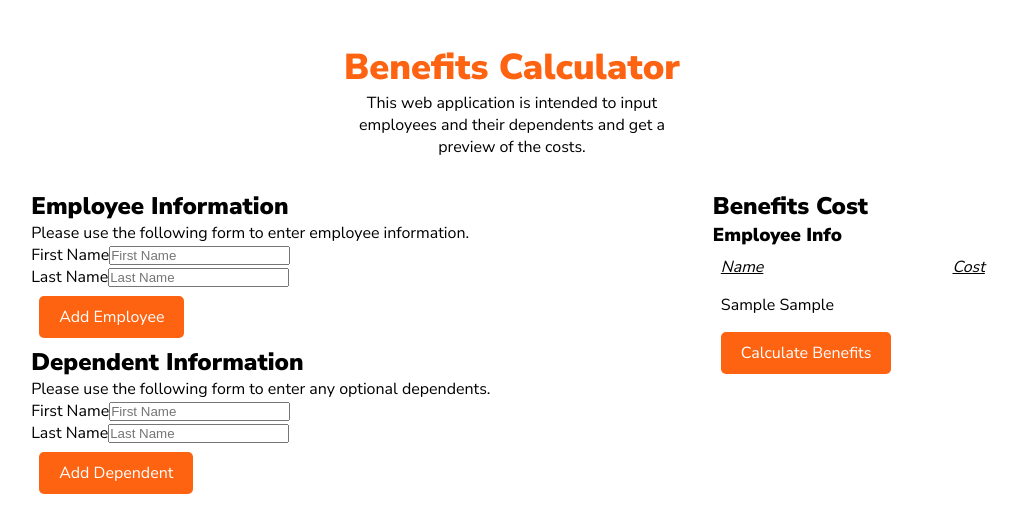
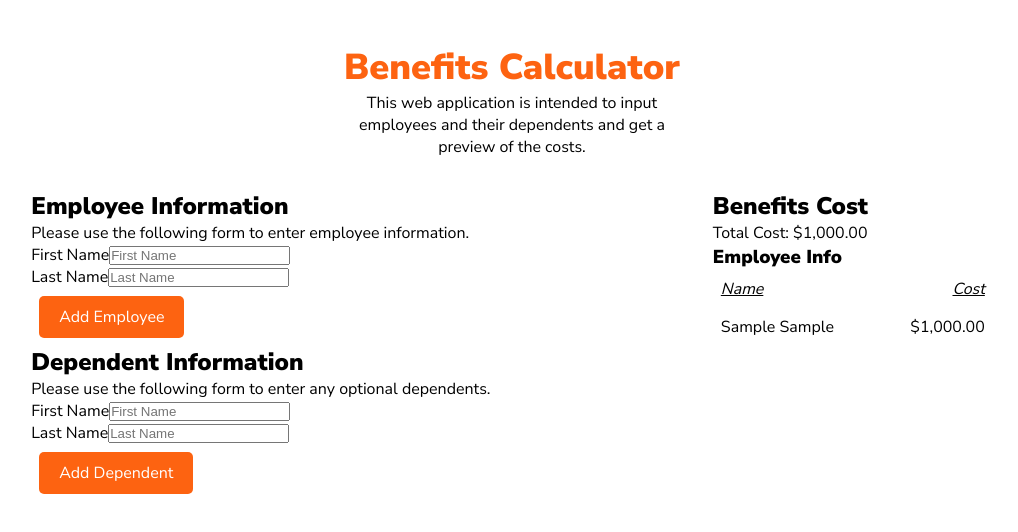
Before and after one commit to jvmontes/p-benefits-app, a Next.js app: page / in a window 1280 px wide. Both pictures are taken after typing "Sample", "Sample" into the empty fields and a click on the input "Add Employee". Shown: the top 532 px of the page, without its empty margins (128-1146 px from the left). Built offline with nearby package versions, Linux system fonts and the light colour scheme.

Commit message:
Remove Dependents from the list, clean up calculation logic, remove calculate button and permeate changes from updates, add method to truncate names if longer than 10 chars, add number formatter.

```diff
--- a/package.json
+++ b/package.json
@@ -14,6 +14,7 @@
     "next": "13.3.0",
     "react": "18.2.0",
     "react-dom": "18.2.0",
+    "react-icons": "^4.8.0",
     "uuidv4": "^6.2.13"
   }
 }
--- a/src/pages/index.js
+++ b/src/pages/index.js
@@ -1,11 +1,9 @@
 import Head from 'next/head'
-import { Inter } from 'next/font/google'
 import styles from '@/styles/Home.module.css'
 import { useState } from 'react'
 import AddPerson from '@/Components/AddPerson'
 import { v4 as uuid } from 'uuid';
-
-const inter = Inter({ subsets: ['latin'] })
+import { FaMinusSquare } from 'react-icons/fa'
 
 const DEFAULT_EMPLOYEE_COST = 1000;
 const DEFAULT_DEPENDENT_COST = 500;
@@ -17,42 +15,53 @@ export default function Home() {
   const [dependents, setDependents] = useState([]);
   const [totalCost, setTotalCost] = useState(0);
 
+  const formatter = new Intl.NumberFormat('en-US', {
+    style: 'currency',
+    currency: 'USD',
+  });
+
   function addEmployee(e) {
-    setEmployee(e);
+    var calculatedEmployeeCost = calculateDiscount(e, DEFAULT_EMPLOYEE_COST);
+    setEmployee({
+      firstName: e.firstName,
+      lastName: e.lastName,
+      cost: calculatedEmployeeCost
+    });
+
+    setTotalCost(0);
+    setTotalCost(prevTotalCost => prevTotalCost + calculatedEmployeeCost);
+    dependents.map((dependent) => {
+      setTotalCost(prevTotalCost => prevTotalCost + dependent.cost);
+    })
   }
 
   function addDependent(d) {
     const unique_id = uuid();
-    d.key = unique_id.slice(0, 8)
+    d.key = unique_id.slice(0, 8);
+    d.cost = calculateDiscount(d, DEFAULT_DEPENDENT_COST);
+
+    setTotalCost(prevTotalCost => prevTotalCost + d.cost);
     setDependents([...dependents, d]);
+  }
+
+  function onRemoveDependent(key) {
+    var dependentToRemove = dependents.find(dependent => dependent.key === key);
+    setTotalCost(prevTotalCost => prevTotalCost - dependentToRemove.cost);
+    setDependents(dependents.filter((dependent) => dependent.key !== key));
   }
 
   function calculateDiscount(person, cost) {
     return (person.firstName[0] === "A" || person.firstName[0] === "a") ? cost * DISCOUNT_MULTIPLE : cost;
   }
 
-  function calculateBenefits(event) {
-    event.preventDefault();
-
-    setTotalCost(0);
-
-    if (employee.firstName !== undefined) {
-      var calculatedEmployeeCost = calculateDiscount(employee, DEFAULT_EMPLOYEE_COST);
-      setEmployee({
-        firstName: employee.firstName,
-        lastName: employee.lastName,
-        cost: calculatedEmployeeCost
-      });
-      setTotalCost(prevTotalCost => prevTotalCost + calculatedEmployeeCost);
+  function truncateIfNecessary(string) {
+    if (string.length > 10) {
+      var truncated = string.slice(0, 9);
+      truncated = truncated + "..";
+      return truncated;
+    } else {
+      return string;
     }
-
-    setDependents(
-      dependents.map((dependent) => {
-        var calculatedDependentCost = calculateDiscount(dependent, DEFAULT_DEPENDENT_COST);
-        setTotalCost(prevTotalCost => prevTotalCost + calculatedDependentCost);
-        return { ...dependent, cost: calculatedDependentCost };
-      })
-    )
   }
 
   return (
@@ -78,21 +87,21 @@ export default function Home() {
               <AddPerson onAddPerson={addEmployee} actionButtonText="Add Employee"></AddPerson>
             </div>
 
-            <div>
-              <h2>Dependent Information</h2>
-              <p>Please use the following form to enter any optional dependents.</p>
-              <AddPerson onAddPerson={addDependent} actionButtonText="Add Dependent"></AddPerson>
-            </div>
-
+            {employee.firstName && (
+              <div>
+                <h2>Dependent Information</h2>
+                <p>Please use the following form to enter any optional dependents.</p>
+                <AddPerson onAddPerson={addDependent} actionButtonText="Add Dependent"></AddPerson>
+              </div>
+            )}
           </div>
 
           <div className={styles.content}>
             <h2>Benefits Cost</h2>
-
             {employee.firstName ?
               (
                 <div>
-                  {employee.cost > 0 && (<p>Total Cost: {totalCost}</p>)}
+                  <p>Total Cost: {formatter.format(totalCost)}</p>
                   <div>
                     <h3>Employee Info</h3>
                     <div className={styles.personCard}>
@@ -101,9 +110,9 @@ export default function Home() {
                     </div>
                     <div className={styles.personCard}>
                       <div>
-                        {employee.firstName} {employee.lastName}
+                        {truncateIfNecessary(employee.firstName)} {truncateIfNecessary(employee.lastName)}
                       </div>
-                      {employee.cost && (<div>{employee.cost}</div>)}
+                      {employee.cost && (<div>{formatter.format(employee.cost)}</div>)}
                     </div>
                   </div>
 
@@ -119,20 +128,17 @@ export default function Home() {
                         {dependents.map((dependent) => (
                           <div key={dependent.key} className={styles.personCard}>
                             <div>
-                              {dependent.firstName} {dependent.lastName}
+                              <FaMinusSquare style={{ color: 'red', cursor: 'pointer' }}
+                                onClick={() => onRemoveDependent(dependent.key)}></FaMinusSquare>
+                              {truncateIfNecessary(dependent.firstName)} {truncateIfNecessary(dependent.lastName)}
                             </div>
-                            {dependent.cost && (<div>{dependent.cost}</div>)}
+                            {dependent.cost && (<div>{formatter.format(dependent.cost)}</div>)}
                           </div>
 
                         ))}
                       </div>
                     )
                   }
-                  <form>
-                    <div>
-                      <button className={styles.button} onClick={calculateBenefits}>Calculate Benefits</button>
-                    </div>
-                  </form>
                 </div>) :
               (
                 <p>Benefits cost calculation will show here after employee info is entered.</p>
```
Also changed, not shown: 1 other file (tests, documents, lock files or other folders).
